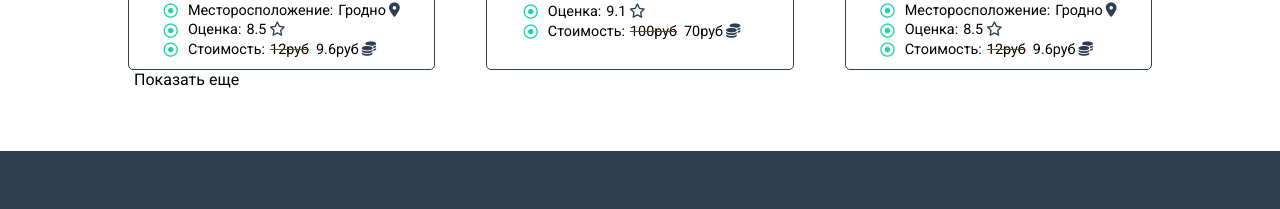
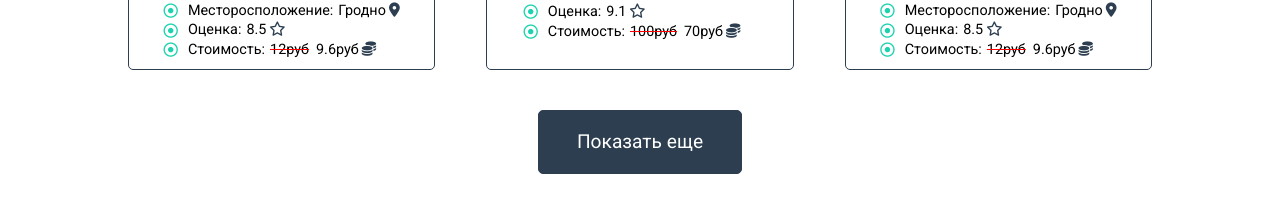
Before and after one commit to Vadim-Sakuta-VS/beltourism-client, a React (Create React App) app: page / in a window 1280 px wide. Shown: the part 1572-1781 px from the top of the page. Built offline with nearby package versions, Linux system fonts and the light colour scheme.

Commit message:
added PaginationButton subcomponent

```diff
--- a/src/components/pages/Home/Home.jsx
+++ b/src/components/pages/Home/Home.jsx
@@ -3,6 +3,7 @@ import "./Home.scss";
 import {Stocks} from "../../Stocks/Stocks";
 import {AboutService} from "./AboutService/AboutService";
 import {Comments} from "./Comments/Comments";
+import PaginationButton from "../../PaginationButton/PaginationButton";
 
 export const Home = ({setPopupInfo, ...props})=>{
     const testDataStocks = [
@@ -137,9 +138,7 @@ export const Home = ({setPopupInfo, ...props})=>{
                   <div className="popular-stocks__content">
                       <h2 className="popular-stocks__title">Популярные акции</h2>
                       <Stocks stocks={testDataStocks}/>
-                      <div className="wrap-btn">
-                          <button className="btn btn__load-more-stocks">Показать еще</button>
-                      </div>
+                      <PaginationButton callback={()=>{}} classStyle="btn__load-more-s"/>
                   </div>
               </div>
           </section>
```
